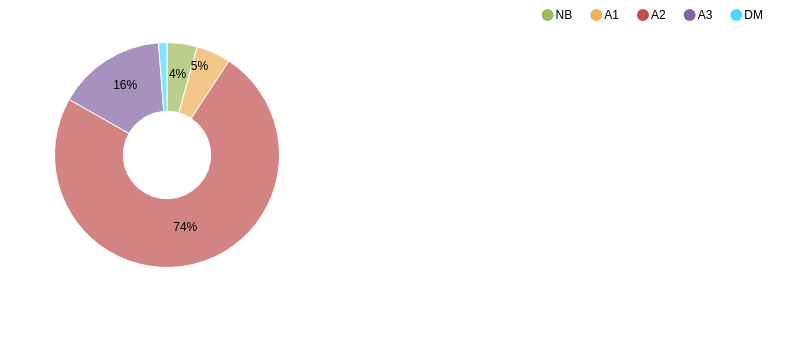
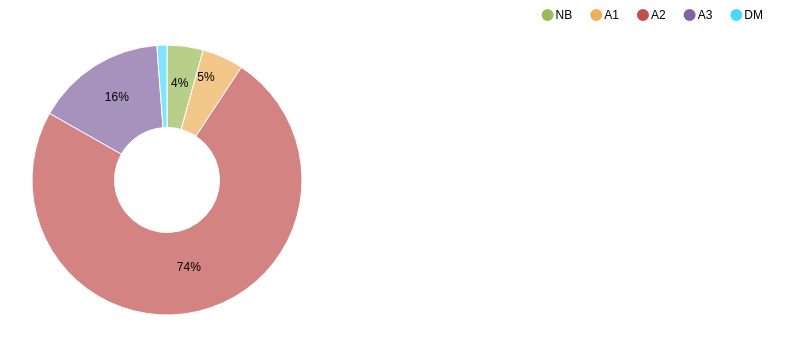
Before and after one commit to NYCDOB/NVD3_DOB, a website: page examples/PermitsIssuedRenewedByJobTypeDonut_2011_2016.html in a window 1280 px wide. Shown: the whole page, without its empty margins (473-1266 px from the left). Drawn offline with nearby package versions, Linux system fonts and the light colour scheme.

Commit message:
Update PermitsIssuedRenewedByJobTypeDonut_2011_2016.html

```diff
--- a/examples/PermitsIssuedRenewedByJobTypeDonut_2011_2016.html
+++ b/examples/PermitsIssuedRenewedByJobTypeDonut_2011_2016.html
@@ -29,7 +29,7 @@
 </head>
 <body>
 
-<div class="testBlock"><svg width="100%" height="300" id="test1"></svg></div>
+<div class="testBlock"><svg width="100%" height="350" id="test1"></svg></div>
 
 
 <script>
```
